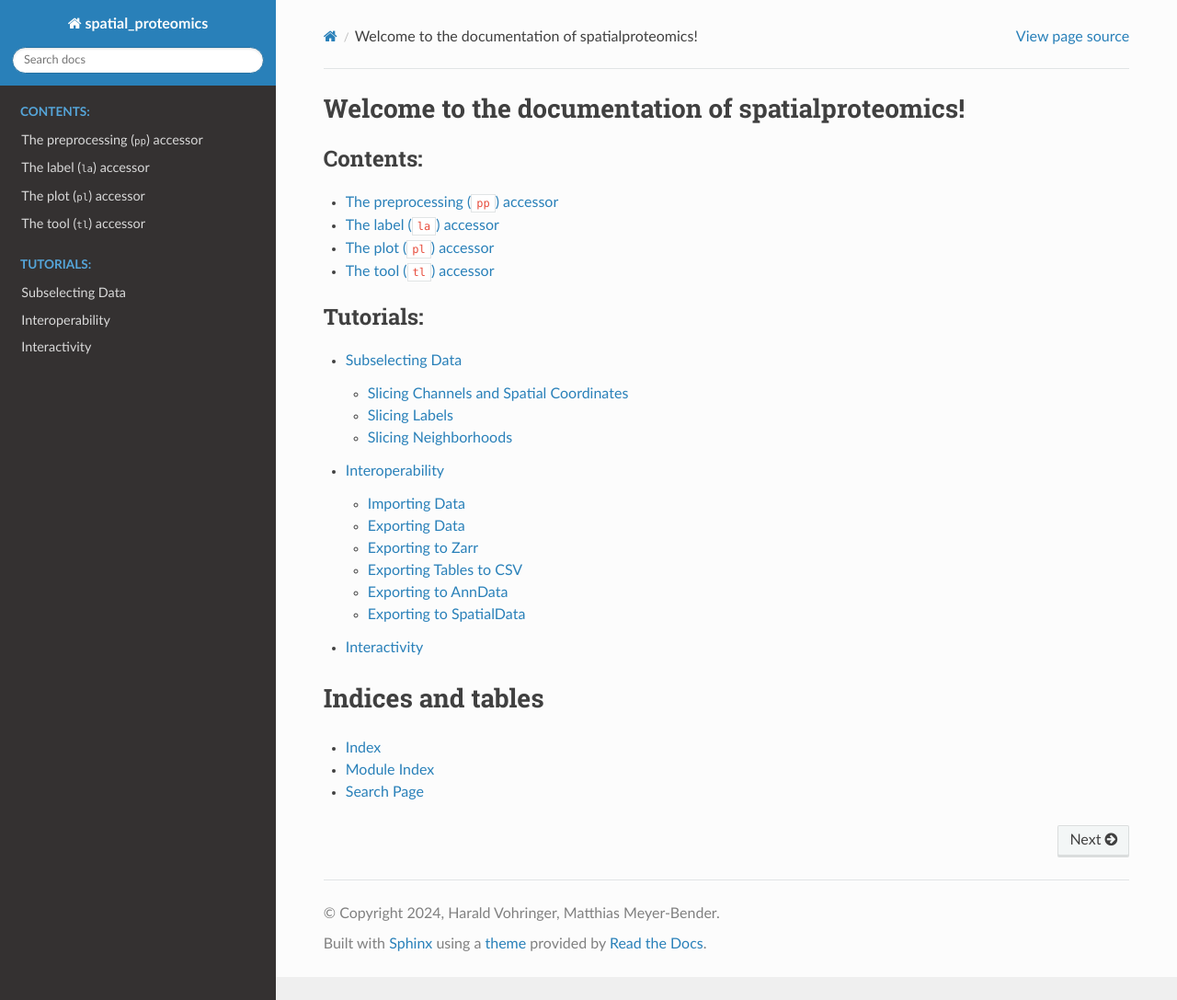
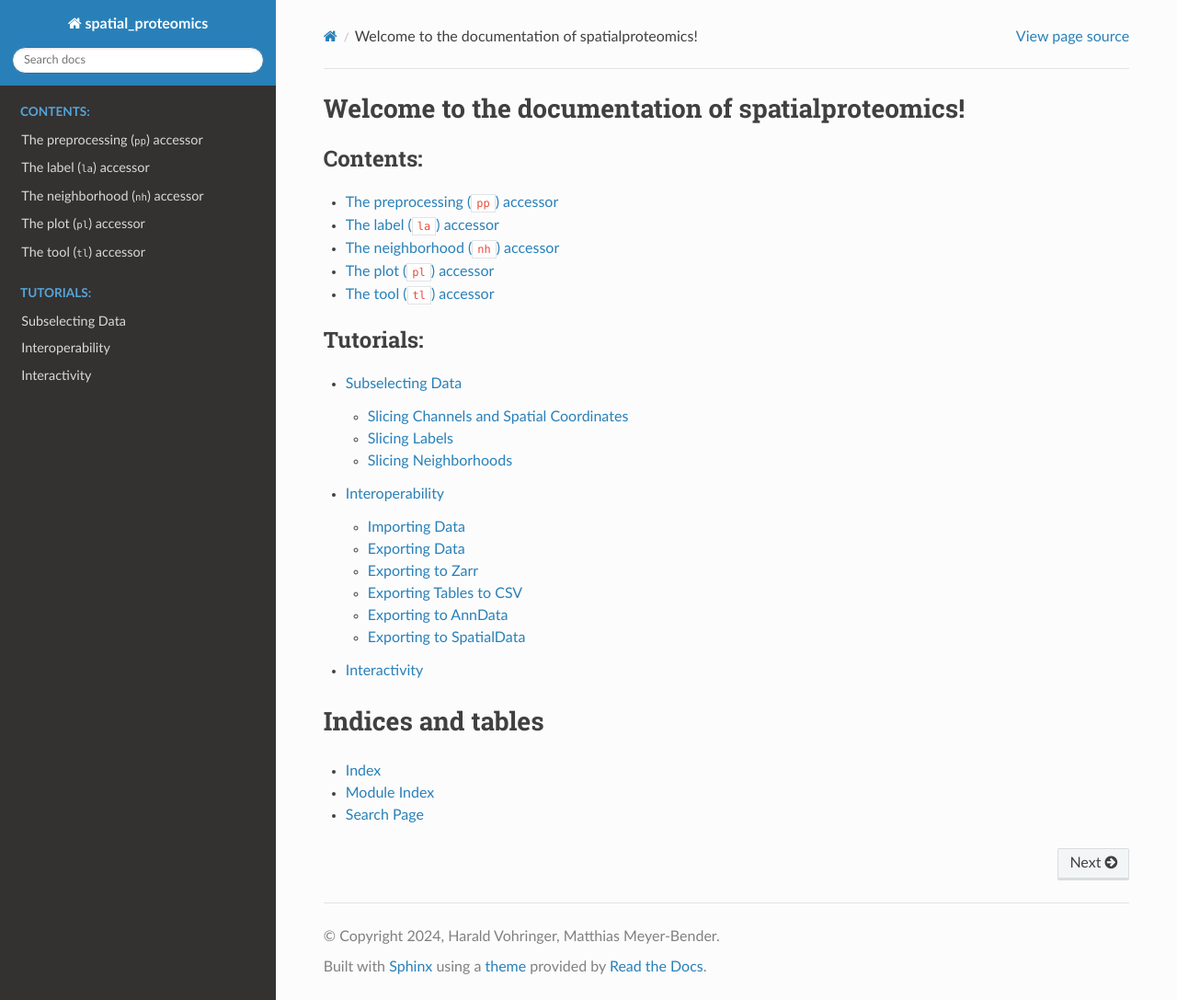
Before and after one commit to sagar87/spatialproteomics, a Sphinx documentation site: the page built from docs/index.rst, in a window 1280 px wide and 1087 px high. Shown: the whole window at 92% size. Built offline with Sphinx 7.4.7 and the Read the Docs theme 2.0.0, drawn with Linux system fonts in a browser that asks for light colours; pages that are not in the unit, such as notebooks, are missing from menus.

Commit message:
added neighborhood module into docs

```diff
--- a/docs/index.rst
+++ b/docs/index.rst
@@ -13,6 +13,7 @@ Welcome to the documentation of spatialproteomics!
 
    preprocessing
    label
+   neighborhood
    plot
    tool
 
--- /dev/null
+++ b/docs/neighborhood.rst
@@ -0,0 +1,10 @@
+.. highlight:: shell
+
+================================
+The neighborhood (:code:`nh`) accessor
+================================
+
+The neighborhood accessor provides several functions associated with cellular neighborhoods.
+
+.. automodule:: spatialproteomics.nh.neighborhood
+   :members:
```
